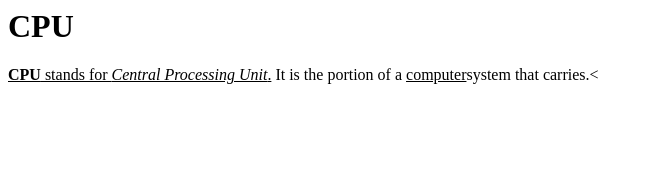
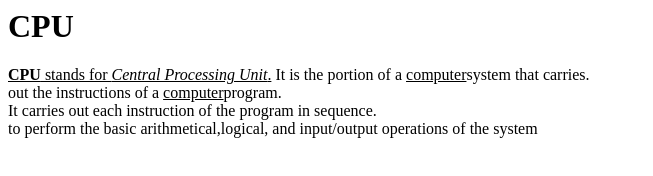
Before and after one commit to iamneo-production/bffabbbbdefdadaeccdfffebaeceaec, a website: page public/index.html in a window 1280 px wide. Shown: the whole page, without its empty margins (0-653 px from the left). Drawn offline with Linux system fonts and the light colour scheme.

Commit message:
Backup Commit

```diff
--- a/public/index.html
+++ b/public/index.html
@@ -2,5 +2,9 @@
     <body>
         <h1><b>CPU</b></h1>
         <p><u><b>CPU</b> stands for <i>Central Processing Unit</i>.</u>
-        It is the portion of a <u>computer</u>system that carries.<
+        It is the portion of a <u>computer</u>system that carries.<br>
+        out the instructions of a <u>computer</u>program.<br>
+        It carries out each instruction of the program in sequence.<br>
+        to perform the basic arithmetical,logical, and input/output operations of the system
     </body>
+    </html>
```
